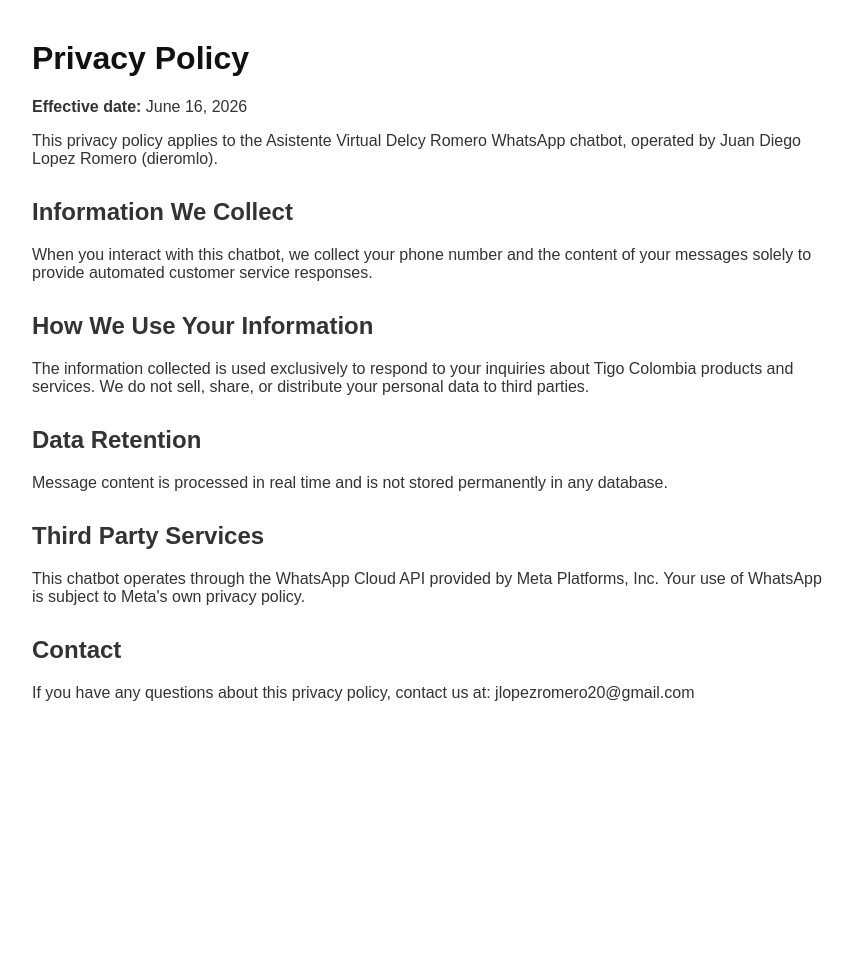
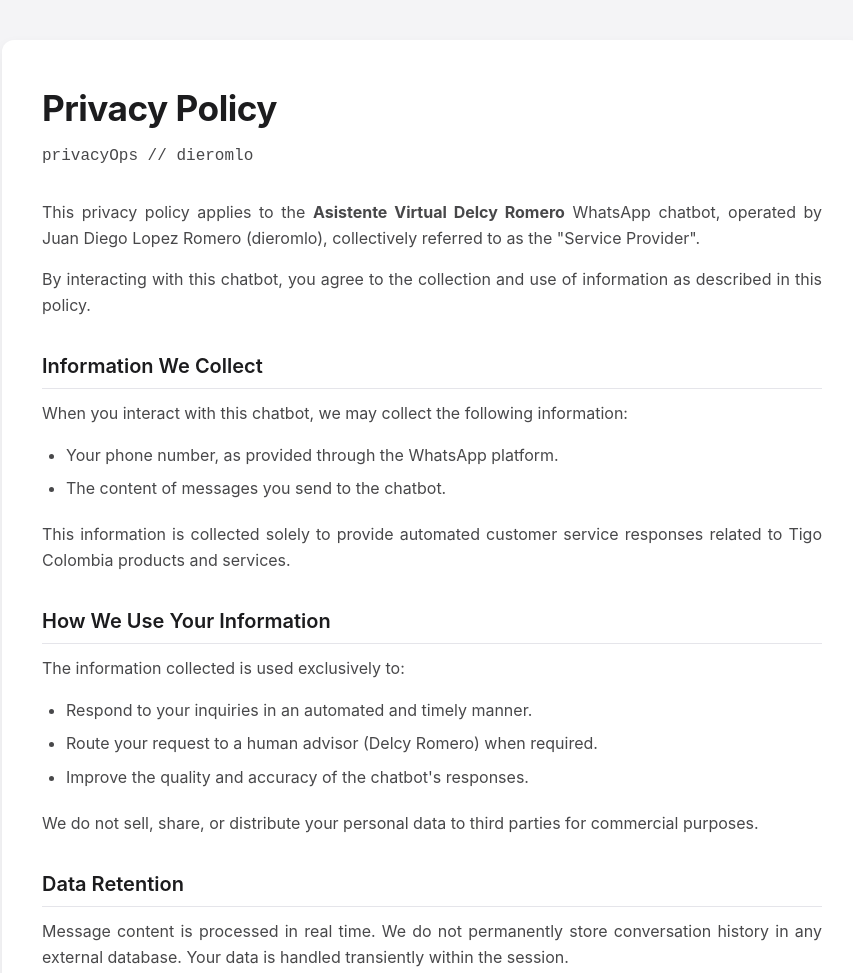
Before and after one commit to dieromlo/metaMessagingBotCore, a plain HTML site: page docs/index.html in a window 1280 px wide. Shown: the top 973 px of the page, without its empty margins (208-1061 px from the left). Before the commit the page ends 800 px from the top, so only its background shows below. Drawn offline with Linux system fonts and the light colour scheme.

Commit message:
docs: update privacy policy with proper design and content

```diff
--- a/docs/index.html
+++ b/docs/index.html
@@ -1,34 +1,146 @@
 <!DOCTYPE html>
 <html lang="es">
 <head>
-  <meta charset="UTF-8">
+  <meta charset="utf-8">
   <meta name="viewport" content="width=device-width, initial-scale=1.0">
   <title>Privacy Policy - Asistente Virtual Delcy Romero</title>
   <style>
-    body { font-family: Arial, sans-serif; max-width: 800px; margin: 40px auto; padding: 0 20px; color: #333; }
-    h1 { color: #111; }
-    h2 { margin-top: 30px; }
+    :root {
+      --bg-color: #f4f4f6;
+      --card-bg: #ffffff;
+      --text-main: #1c1c1e;
+      --text-muted: #48484a;
+      --border-color: #e5e5ea;
+      --accent-color: #0071e3;
+    }
+    body {
+      font-family: -apple-system, BlinkMacSystemFont, "Segoe UI", Roboto, Helvetica, Arial, sans-serif;
+      background-color: var(--bg-color);
+      color: var(--text-main);
+      line-height: 1.6;
+      margin: 0;
+      padding: 40px 20px;
+      display: flex;
+      justify-content: center;
+    }
+    .legal-container {
+      background-color: var(--card-bg);
+      max-width: 780px;
+      width: 100%;
+      padding: 40px;
+      border-radius: 12px;
+      box-shadow: 0 4px 12px rgba(0, 0, 0, 0.05);
+    }
+    h1 {
+      font-size: 2.2rem;
+      font-weight: 700;
+      letter-spacing: -0.5px;
+      margin-top: 0;
+      margin-bottom: 8px;
+      color: var(--text-main);
+    }
+    .subtitle {
+      font-size: 1rem;
+      color: var(--text-muted);
+      margin-bottom: 30px;
+      font-family: monospace;
+    }
+    h2 {
+      font-size: 1.25rem;
+      font-weight: 600;
+      margin-top: 32px;
+      margin-bottom: 12px;
+      color: var(--text-main);
+      border-bottom: 1px solid var(--border-color);
+      padding-bottom: 6px;
+    }
+    p {
+      font-size: 1rem;
+      color: var(--text-muted);
+      text-align: justify;
+      margin-top: 0;
+      margin-bottom: 16px;
+    }
+    ul {
+      padding-left: 24px;
+      margin-top: 0;
+      margin-bottom: 20px;
+    }
+    li {
+      font-size: 1rem;
+      color: var(--text-muted);
+      margin-bottom: 8px;
+    }
+    a {
+      color: var(--accent-color);
+      text-decoration: none;
+    }
+    a:hover {
+      text-decoration: underline;
+    }
+    hr {
+      border: 0;
+      border-top: 1px solid var(--border-color);
+      margin-top: 50px;
+      margin-bottom: 20px;
+    }
+    footer {
+      font-family: monospace;
+      font-size: 0.85rem;
+      color: #8e8e93;
+      display: flex;
+      justify-content: space-between;
+      flex-wrap: wrap;
+      gap: 10px;
+    }
   </style>
 </head>
 <body>
+  <div class="legal-container">
     <h1>Privacy Policy</h1>
-  <p><strong>Effective date:</strong> June 16, 2026</p>
+    <div class="subtitle">privacyOps // dieromlo</div>
 
-  <p>This privacy policy applies to the Asistente Virtual Delcy Romero WhatsApp chatbot, operated by Juan Diego Lopez Romero (dieromlo).</p>
+    <p>This privacy policy applies to the <strong>Asistente Virtual Delcy Romero</strong> WhatsApp chatbot, operated by Juan Diego Lopez Romero (dieromlo), collectively referred to as the "Service Provider".</p>
+    <p>By interacting with this chatbot, you agree to the collection and use of information as described in this policy.</p>
 
     <h2>Information We Collect</h2>
-  <p>When you interact with this chatbot, we collect your phone number and the content of your messages solely to provide automated customer service responses.</p>
+    <p>When you interact with this chatbot, we may collect the following information:</p>
+    <ul>
+      <li>Your phone number, as provided through the WhatsApp platform.</li>
+      <li>The content of messages you send to the chatbot.</li>
+    </ul>
+    <p>This information is collected solely to provide automated customer service responses related to Tigo Colombia products and services.</p>
 
     <h2>How We Use Your Information</h2>
-  <p>The information collected is used exclusively to respond to your inquiries about Tigo Colombia products and services. We do not sell, share, or distribute your personal data to third parties.</p>
+    <p>The information collected is used exclusively to:</p>
+    <ul>
+      <li>Respond to your inquiries in an automated and timely manner.</li>
+      <li>Route your request to a human advisor (Delcy Romero) when required.</li>
+      <li>Improve the quality and accuracy of the chatbot's responses.</li>
+    </ul>
+    <p>We do not sell, share, or distribute your personal data to third parties for commercial purposes.</p>
 
     <h2>Data Retention</h2>
-  <p>Message content is processed in real time and is not stored permanently in any database.</p>
+    <p>Message content is processed in real time. We do not permanently store conversation history in any external database. Your data is handled transiently within the session.</p>
 
     <h2>Third Party Services</h2>
-  <p>This chatbot operates through the WhatsApp Cloud API provided by Meta Platforms, Inc. Your use of WhatsApp is subject to Meta's own privacy policy.</p>
+    <p>This chatbot operates through the WhatsApp Cloud API provided by Meta Platforms, Inc. Your use of WhatsApp is subject to Meta's own privacy policy, available at <a href="https://www.whatsapp.com/legal/privacy-policy" target="_blank" rel="noopener noreferrer">whatsapp.com/legal/privacy-policy</a>.</p>
+
+    <h2>Security</h2>
+    <p>The Service Provider takes reasonable measures to protect your information. However, no method of transmission over the internet is 100% secure. We encourage you to contact us if you have any security concerns.</p>
+
+    <h2>Changes to This Policy</h2>
+    <p>This privacy policy may be updated periodically. You are advised to review this page regularly for any changes. Updates will be reflected by a new effective date.</p>
+    <p>This policy is effective as of <strong>2026-06-16</strong>.</p>
 
     <h2>Contact</h2>
-  <p>If you have any questions about this privacy policy, contact us at: jlopezromero20@gmail.com</p>
+    <p>If you have any questions or concerns about this privacy policy, please contact the Service Provider at: <a href="mailto:jlopezromero20@gmail.com">jlopezromero20@gmail.com</a>.</p>
+
+    <hr>
+    <footer>
+      <span>privacyOps // devLog // dieromlo</span>
+      <span>Asistente Virtual Delcy Romero — 2026</span>
+    </footer>
+  </div>
 </body>
 </html>
```
Lines whose indentation alone changed are shown as unchanged.
